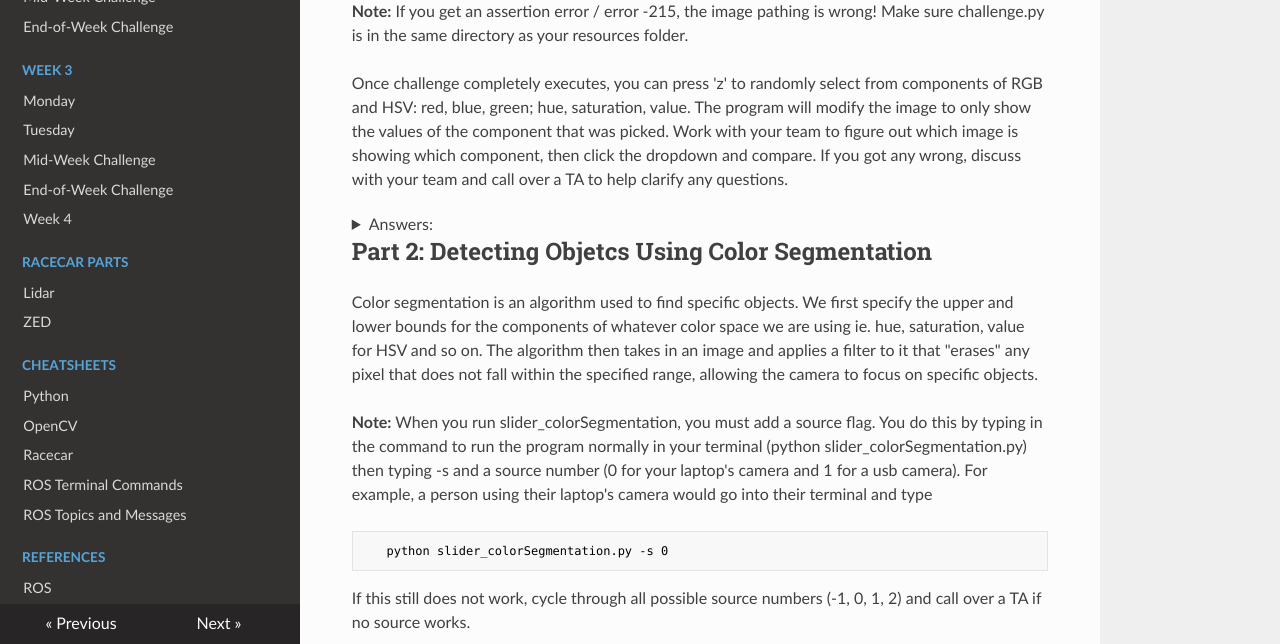
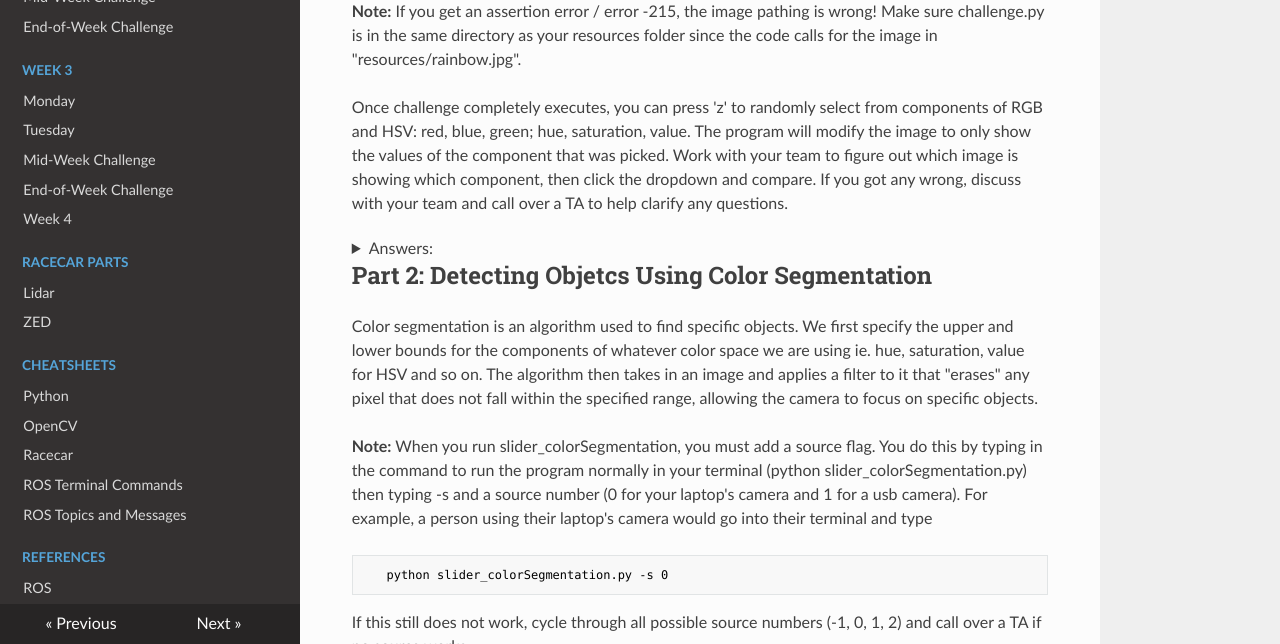
Before and after one commit to ChrisLindland/racecar-website, an MkDocs documentation site: the page built from docs/week2/02_tuesday/lab.md, in a window 1280 px wide and 900 px high, scrolled down 1271 px, cut to the strip 256-900 px from the top of the window. Built offline with MkDocs 1.6.1, drawn with Linux system fonts in a browser that asks for light colours; nearby versions of some CDN libraries.

Commit message:
Update lab.md

```diff
--- a/docs/week2/02_tuesday/lab.md
+++ b/docs/week2/02_tuesday/lab.md
@@ -29,7 +29,7 @@
 We'll be working with your laptop only for this part of the lab. Run *challenge.py*, which will apply a random filter to this image:
 ![Rainbow](resources/rainbow.jpg)
 
-**Note:** If you get an assertion error / error -215, the image pathing is wrong! Make sure challenge.py is in the same directory as your resources folder.
+**Note:** If you get an assertion error / error -215, the image pathing is wrong! Make sure challenge.py is in the same directory as your resources folder since the code calls for the image in "resources/rainbow.jpg".
 
 Once challenge completely executes, you can press 'z' to randomly select from components of RGB and HSV: red, blue, green; hue, saturation, value. The program will modify the image to only show the values of the component that was picked. Work with your team to figure out which image is showing which component, then click the dropdown and compare. If you got any wrong, discuss with your team and call over a TA to help clarify any questions.
 
```
